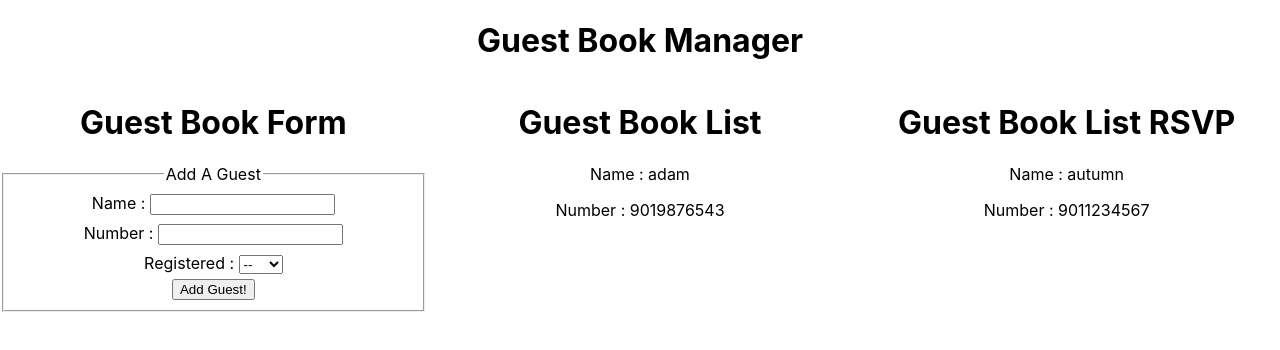
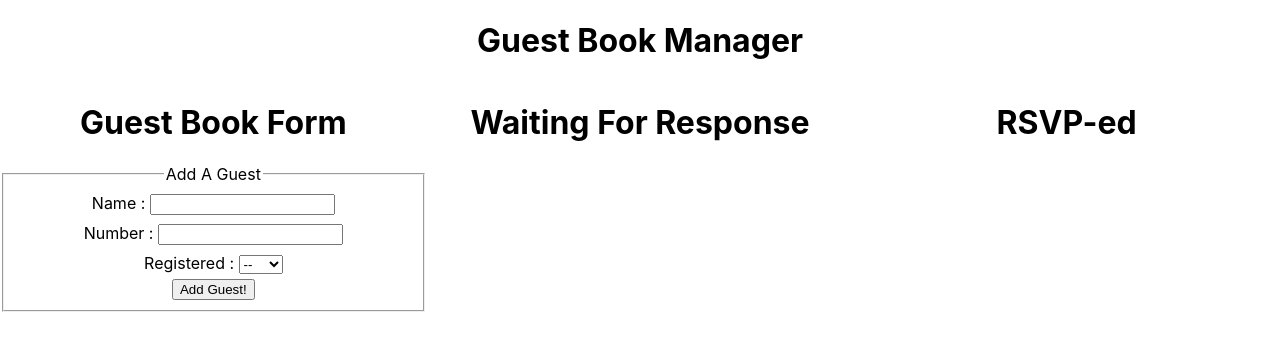
Before and after one commit to cs-fullstack-2020-spring/coding-concepts-assessment-2-autumn-ragland, a React (Create React App) app in the folder guest-book-app/: page / in a window 1280 px wide. Shown: the top 350 px of the page. Built offline with nearby package versions, Linux system fonts and the light colour scheme.

Commit message:
complete

```diff
--- a/guest-book-app/src/components/AppContainer.jsx
+++ b/guest-book-app/src/components/AppContainer.jsx
@@ -8,22 +8,37 @@ class AppContainer extends Component {
         this.state = {
             responseList: [],
             noResponseList: [],
-
         }
     }
 
-    componentDidMount() {
-        this.state.responseList.push({
-            name: "autumn",
-            number: 9011234567,
-        })
-        this.setState({responseList : this.state.responseList})
+    // componentDidMount() {
+    //     this.state.responseList.push({
+    //         name: "autumn",
+    //         number: 9011234567,
+    //     })
+    //     this.setState({responseList : this.state.responseList})
 
-        this.state.noResponseList.push({
-            name: "adam",
-            number: 9019876543,
-        })
-        this.setState({noResponseList : this.state.noResponseList})
+    //     this.state.noResponseList.push({
+    //         name: "adam",
+    //         number: 9019876543,
+    //     })
+    //     this.setState({noResponseList : this.state.noResponseList})
+    // }
+
+    formSubmission = (guest, hasResponded) => {
+        // console.log(guest);
+        // console.log(isRegistered);
+        hasResponded ? this.addToResponseList(guest) : this.addToNoResponseList(guest)
+    }
+
+    addToResponseList = (guest) => {
+        this.state.responseList.push(guest);
+        this.setState({ responseList: this.state.responseList })
+    }
+
+    addToNoResponseList = (guest) => {
+        this.state.noResponseList.push(guest);
+        this.setState({ noResponseList: this.state.noResponseList })
     }
 
     render() {
@@ -31,8 +46,8 @@ class AppContainer extends Component {
             <Fragment>
                 <h1>Guest Book Manager</h1>
                 <div className="guestBookGrid">
-                    <GuessBookForm className="formChild" />
-                    <GuestBookList  noResponseList={this.state.noResponseList} className="listChild" />
+                    <GuessBookForm formSubmission={this.formSubmission} className="formChild" />
+                    <GuestBookList noResponseList={this.state.noResponseList} className="listChild" />
                     <GuestBookListRSVP responseList={this.state.responseList} className="rsvpChild" />
                 </div>
             </Fragment>
--- a/guest-book-app/src/components/GuestBookForm.jsx
+++ b/guest-book-app/src/components/GuestBookForm.jsx
@@ -1,4 +1,4 @@
-import React, { Component, Fragment } from 'react';
+import React, { Component } from 'react';
 class GuessBookForm extends Component {
     constructor(props) {
         super(props);
@@ -12,23 +12,26 @@ class GuessBookForm extends Component {
     handleChange = (event) => {
         let inputName = event.target.name;
         let inputValue = event.target.value;
-        if (inputName == "guestName") {
+        if (inputName === "guestName") {
             this.setState({ [inputName]: inputValue })
-        } else if (inputName == "guestNumber") {
+        } else if (inputName === "guestNumber") {
             this.setState({ [inputName]: inputValue })
-        } else if (inputName == "guestResponse") {
+        } else if (inputName === "guestResponse") {
             this.setState({ [inputName]: inputValue })
         }
     }
 
     handleSubmission = (event) => {
         event.preventDefault();
-        console.log(this.state);
+        // console.log(this.state);
         this.setState({
             guestName: "",
             guestNumber: "",
             guestResponse: "",
         })
+        let hasResponded = false;
+        this.state.guestResponse === "true" ? hasResponded = true : hasResponded = false
+        this.props.formSubmission({ name: this.state.guestName, number: this.state.guestNumber }, hasResponded)
     }
 
     render() {
@@ -41,16 +44,16 @@ class GuessBookForm extends Component {
 
                         <div className="inputGroup">
                             <label htmlFor="guestName">Name : </label>
-                            <input type="text" name="guestName" id="guestName" value={this.state.guestName} onChange={this.handleChange} />
+                            <input type="text" name="guestName" id="guestName" value={this.state.guestName} onChange={this.handleChange} required />
                         </div>
 
                         <div className="inputGroup">
                             <label htmlFor="guestName">Number : </label>
-                            <input type="tel" name="guestNumber" id="guestNumber" value={this.state.guestNumber} onChange={this.handleChange} />
+                            <input type="tel" name="guestNumber" id="guestNumber" value={this.state.guestNumber} onChange={this.handleChange} required />
                         </div>
                         <div className="inputGroup">
                             <label htmlFor="guestResponse">Registered : </label>
-                            <select name="guestResponse" id="guestResponse" value={this.state.guestResponse} onChange={this.handleChange}>
+                            <select name="guestResponse" id="guestResponse" value={this.state.guestResponse} onChange={this.handleChange} required>
                                 <option value="">--</option>
                                 <option value={true}>Yes</option>
                                 <option value={false}>No</option>
--- a/guest-book-app/src/components/GuestBookList.jsx
+++ b/guest-book-app/src/components/GuestBookList.jsx
@@ -1,4 +1,4 @@
-import React, {Component, Fragment} from 'react';
+import React, {Component} from 'react';
 class GuestBookList extends Component{
     constructor(props){
         super(props);
@@ -10,7 +10,7 @@ class GuestBookList extends Component{
     render(){
         return(
             <div>
-                <h1>Guest Book List</h1>
+                <h1>Waiting For Response</h1>
                 <div>
                     {
                         this.props.noResponseList.map((guest, index) => {
--- a/guest-book-app/src/components/GuestBookListRsvp.jsx
+++ b/guest-book-app/src/components/GuestBookListRsvp.jsx
@@ -1,4 +1,4 @@
-import React, { Component, Fragment } from 'react';
+import React, { Component } from 'react';
 class GuestBookListRSVP extends Component {
     constructor(props) {
         super(props);
@@ -10,7 +10,7 @@ class GuestBookListRSVP extends Component {
     render() {
         return (
             <div>
-                <h1>Guest Book List RSVP</h1>
+                <h1>RSVP-ed</h1>
                 <div>
                     {
                         this.props.responseList.map((guest, index) => {
```
